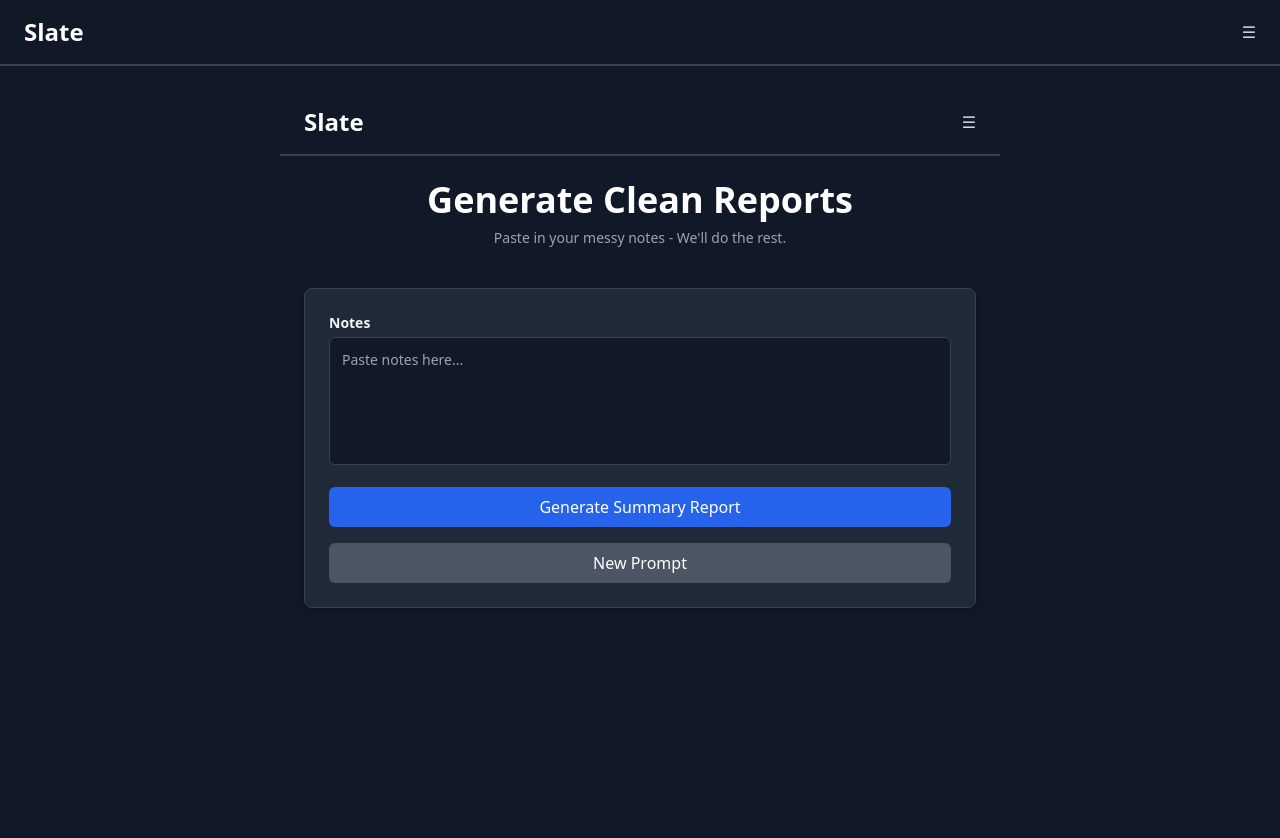
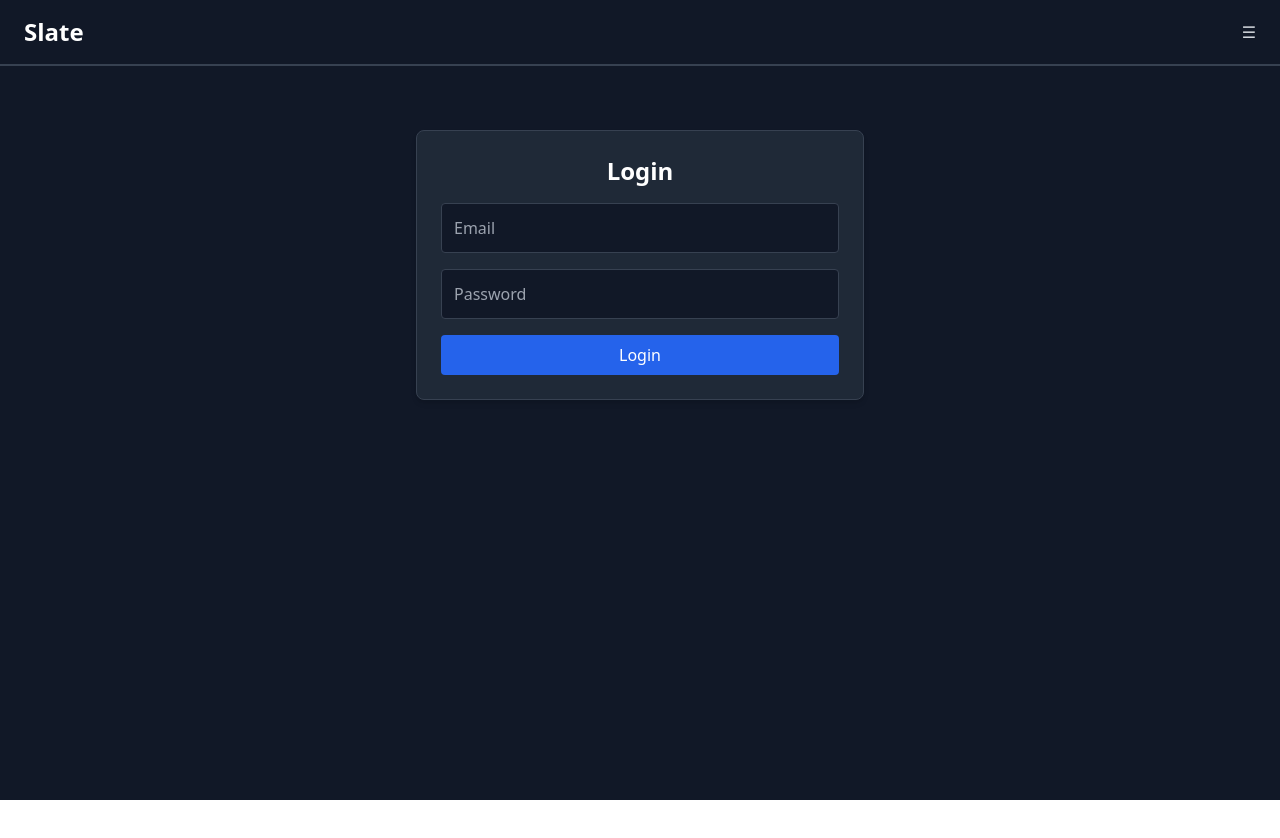
Before and after one commit to jTawadros/slate, a React (Vite) app in the folder frontend/: page /login in a window 1280 px wide. Shown: the top 838 px of the page. After the commit the page ends 800 px from the top, so only its background shows below. Built offline with nearby package versions, Linux system fonts and the light colour scheme.

Commit message:
Fix: Login file

```diff
--- a/frontend/src/components/Login.jsx
+++ b/frontend/src/components/Login.jsx
@@ -1,130 +1,57 @@
 import { useState } from "react";
-import "../index.css";
+import { signInWithEmailAndPassword } from "firebase/auth";
+import { auth } from "../firebase";
 
-export default function App() {
-  const [notes, setNotes] = useState("");
-  const [summary, setSummary] = useState("");
-  const [menuOpen, setMenuOpen] = useState(false);
-  const handleClear = () => {
-    setNotes("");
-    setSummary("");
+export default function Login() {
+  const [email, setEmail] = useState("");
+  const [password, setPassword] = useState("");
+  const [error, setError] = useState("");
+
+  const handleLogin = async (e) => {
+    e.preventDefault();
+    setError("");
+
+    try {
+      await signInWithEmailAndPassword(auth, email, password);
+      alert("Login successful!");
+    } catch (err) {
+      setError("Invalid email or password.");
+    }
   };
 
+  return (
+    <form
+      onSubmit={handleLogin}
+      className="bg-gray-800 p-6 rounded-lg shadow-md border border-gray-700 space-y-4 max-w-md mx-auto mt-10"
+    >
+      <h2 className="text-2xl font-bold text-white text-center">Login</h2>
 
-  return (
-    <div className="min-h-screen bg-gray-900 text-gray-100 font-sans">
-      {/* Header */}
-      <header className="flex justify-between items-center px-6 py-4 border-b border-gray-700">
-        <h1 className="text-2xl font-bold text-white">Slate</h1>
-        <button
-          className="text-gray-300 hover:text-white focus:outline-none"
-          onClick={() => setMenuOpen(!menuOpen)}
-        >
-          ☰
-        </button>
-      </header>
+      {error && <p className="text-red-400 text-sm">{error}</p>}
 
-      {/* Mobile nav */}
-      <div
-        className={`overflow-hidden bg-gray-800 border-b border-gray-700 transition-all duration-300 ease-in-out ${
-          menuOpen ? "max-h-40 py-4 px-6" : "max-h-0"
-        }`}
-      >
-        <nav className="space-y-2">
-          <a href="#" className="block text-sm hover:text-white">
-            Login
-          </a>
-          <a href="#" className="block text-sm hover:text-white">
-            Sign Up
-          </a>
-          <a href="#" className="block text-sm hover:text-white">
-            Logout
-          </a>
-          <a href="#" className="block text-sm hover:text-white">
-            Settings
-          </a>
-          <a href="#" className="block text-sm hover:text-white">
-            About
-          </a>
+      <input
+        type="email"
+        placeholder="Email"
+        value={email}
+        onChange={(e) => setEmail(e.target.value)}
+        required
+        className="w-full p-3 rounded bg-gray-900 border border-gray-700 text-white"
+      />
 
-        </nav>
-      </div>
-
-      {/* Main content */}
-      <main className="max-w-3xl mx-auto p-6 space-y-10">
-        {/* Description */}
-        <section className="text-center">
-          <h2 className="text-4xl font-extrabold text-white">
-            Generate Clean Reports
-          </h2>
-          <p className="mt-2 text-gray-400 text-sm">
-            Paste in your messy notes - We'll do the rest.
-          </p>
-        </section>
-
-        {/* Form */}
-        <form
-          onSubmit={async (e) => {
-            e.preventDefault();
-            setSummary("Generating...");
-
-            try {
-              const res = await fetch(`${import.meta.env.VITE_API_URL}/api/generate`, {
-                method: "POST",
-                headers: { "Content-Type": "application/json" },
-                body: JSON.stringify({
-                  notes: notes,
-                  report_type: "General Summary",
-                }),
-              });
-
-              const data = await res.json();
-              setSummary(data.summary);
-            } catch (err) {
-              console.error(err);
-              setSummary("Error generating summary.");
-            }
-          }}
-          className="bg-gray-800 p-6 rounded-lg shadow-md border border-gray-700 space-y-4"
-        >
-          <div>
-            <label className="block text-sm font-semibold mb-1">Notes</label>
-            <textarea
-              value={notes}
-              onChange={(e) => setNotes(e.target.value)}
-              className="w-full h-32 p-3 rounded-md bg-gray-900 border border-gray-700 text-sm text-white focus:outline-none focus:ring-2 focus:ring-blue-500 resize-none"
-              placeholder="Paste notes here..."
+      <input
+        type="password"
+        placeholder="Password"
+        value={password}
+        onChange={(e) => setPassword(e.target.value)}
         required
+        className="w-full p-3 rounded bg-gray-900 border border-gray-700 text-white"
       />
-          </div>
 
       <button
         type="submit"
-            className="w-full bg-blue-600 hover:bg-blue-700 text-white py-2 rounded-md font-medium transition"
+        className="w-full bg-blue-600 hover:bg-blue-700 text-white py-2 rounded font-medium"
       >
-            Generate Summary Report
-          </button>
-          <button
-            type="button"
-            onClick={handleClear}
-            className="w-full bg-gray-600 hover:bg-gray-700 text-white py-2 rounded-md font-medium transition mt-2"
-          >
-            New Prompt
+        Login
       </button>
     </form>
-
-        {/* Preview */}
-        {summary && (
-          <section className="bg-gray-800 p-6 rounded-lg border border-gray-700">
-            <h3 className="text-xl font-bold text-white mb-2">
-              Generated Report
-            </h3>
-            <p className="text-sm text-gray-200 whitespace-pre-wrap">
-              {summary}
-            </p>
-          </section>
-        )}
-      </main>
-    </div>
   );
 }
```
Lines whose indentation alone changed are shown as unchanged.
